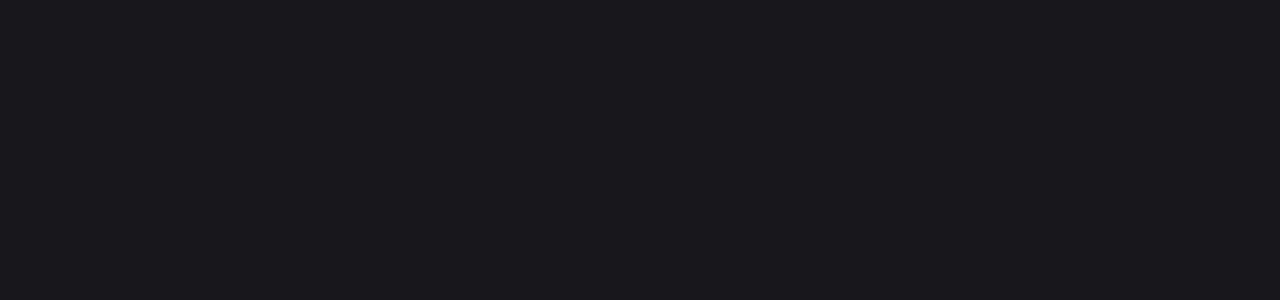
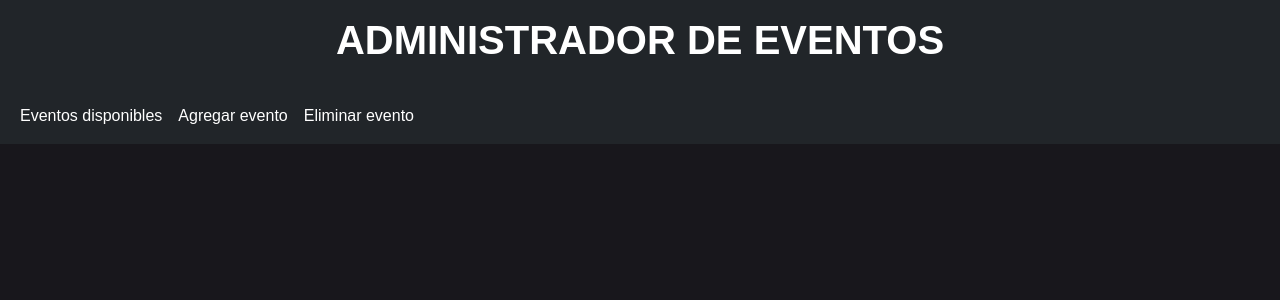
Before and after one commit to TeleraSetsi85/paginaC, a React (Vite) app in the folder frontEnd/: page /admin in a window 1280 px wide. Before the commit this address had no page. Shown: the top 300 px of the page. Built offline with nearby package versions, Linux system fonts and the light colour scheme.

Commit message:
Se termino los estilos principales y se inicio la pagina de admin

```diff
--- a/frontEnd/index.html
+++ b/frontEnd/index.html
@@ -3,7 +3,7 @@
 
 <head>
   <meta charset="UTF-8" />
-  <link rel="icon" type="image/svg+xml" href="/vite.svg" />
+  <link rel="icon" type="image/svg+xml" href="/img/salmonLogo.png" />
   <meta name="viewport" content="width=device-width, initial-scale=1.0" />
   <!-- Bootstrap -->
   <link href="https://cdn.jsdelivr.net/npm/bootstrap@5.3.3/dist/css/bootstrap.min.css" rel="stylesheet"
--- a/frontEnd/src/main.jsx
+++ b/frontEnd/src/main.jsx
@@ -2,18 +2,22 @@
 import { createRoot } from "react-dom/client";
 import "./index.css";
 
-import Home from "./pages/home";
+//De donde proviene las rutas
+import Home from "./pages/Home";
 import Header from "./components/Header";
 
 import { BrowserRouter as Router, Routes, Route } from "react-router-dom";
 import Event from "./pages/event";
+import Admin from "./pages/admin";
 
+//Se definen las rutas
 createRoot(document.getElementById("root")).render(
   <StrictMode>
     <Router>
       <Routes>
         <Route path="/" element={<Home />} />
         <Route path="/event" element={<Event />} />
+        <Route path="/admin" element={<Admin />} /> {/*Luego eliminar esta ruta, solo es para visualizar */}
       </Routes>
     </Router>
   </StrictMode>
--- a/frontEnd/src/pages/Home.jsx
+++ b/frontEnd/src/pages/Home.jsx
@@ -7,11 +7,19 @@
 
 // Ejemplo de llamada al servidor
 import { main } from "../api/servidor";
+import { useNavigate } from "react-router-dom";
 
 function Home() {
 
+  //Solo para visualizar la pagina de admin, pero no se usara para esto, ignoralo
+  const navigate = useNavigate();
+
+  const btnAdmin = () => {
+    navigate('/admin');
+  };
   return (
     <div>
+      <button onClick={btnAdmin}>Admin</button>
       <Navbar />
       <Header />
       <main className="container mt-5">
--- a/frontEnd/src/pages/admin.jsx
+++ b/frontEnd/src/pages/admin.jsx
@@ -1,23 +1,72 @@
-import React from "react";
+import React, { useState } from "react";
+import "../styles/admin.css";
 
+function Admin() {
+  const [isModalOpen, setModalOpen] = useState(false);
 
-function admin(){
-    return(
+  const btnAdd = () => setModalOpen(true);
+  const btnClose = () => setModalOpen(false);
+
+  return (
     <div>
-            <header>
+        <header className="bg-dark text-white py-3 text-center">
             <h1>Administrador de eventos</h1>
         </header>
-            <nav>
-                <ul>
-                    <li>Eventos disponibles</li>
-                    <li>Agregar evento</li>
+        <nav className="navbar navbar-expand-lg navbar-dark bg-dark">
+        <div className="container-fluid">
+            <button
+            className="navbar-toggler"
+            type="button"
+            data-bs-toggle="collapse"
+            data-bs-target="#navbarNav"
+            aria-controls="navbarNav"
+            aria-expanded="false"
+            aria-label="Toggle navigation">
+            <span className="navbar-toggler-icon"></span>
+            </button>
+                <div className="collapse navbar-collapse" id="navbarNav">
+                    <ul className="navbar-nav">
+                        <li className="nav-item">
+                            <button className="nav-link btn btn-link text-white" onClick={() => console.log("Eventos disponibles")}>Eventos disponibles</button>
+                        </li>
+                        <li className="nav-item">
+                            <button className="nav-link btn btn-link text-white" onClick={btnAdd}>Agregar evento</button>
+                        </li>
+                        <li className="nav-item">
+                            <button className="nav-link btn btn-link text-white" onClick={() => console.log("Eliminar evento")}>Eliminar evento</button>
+                        </li>
                     </ul>
+                </div>
+            </div>
         </nav>
-            <main>
-                <div>{/*Aqui se muestran los eventos segun la BD*/}</div>
+
+    <main className="container my-4">
+        <div>{/* Aquí se muestran los eventos según la BD */}</div>
     </main>
+
+    {isModalOpen && (
+        <dialog open className="modal-dialog">
+            <div>
+                <h1>Registra tu evento</h1>
+                <p id="close-modal" onClick={btnClose} style={{ cursor: "pointer" }}>&times;</p>
             </div>
-    )
+            <div>
+                <label htmlFor="nameEvent">Nombre del Evento</label>
+                <input id="nameEvent" type="text" />
+
+                <label htmlFor="description">Descripción del evento</label>
+                <input id="description" type="text" />
+
+                <label htmlFor="dateEvent">Fecha del evento</label>
+                <input id="dateEvent" type="date" />
+
+                <label htmlFor="costEvent">Costo del evento</label>
+                <input id="costEvent" type="number" />
+            </div>
+        </dialog>
+        )}
+    </div>
+);
 }
 
-export default admin;
+export default Admin;
--- /dev/null
+++ b/frontEnd/src/styles/admin.css
@@ -0,0 +1,5 @@
+*{
+    padding: 0;
+    margin: 0;
+    box-sizing: border-box;
+}
```
Lines whose indentation alone changed are shown as unchanged.
